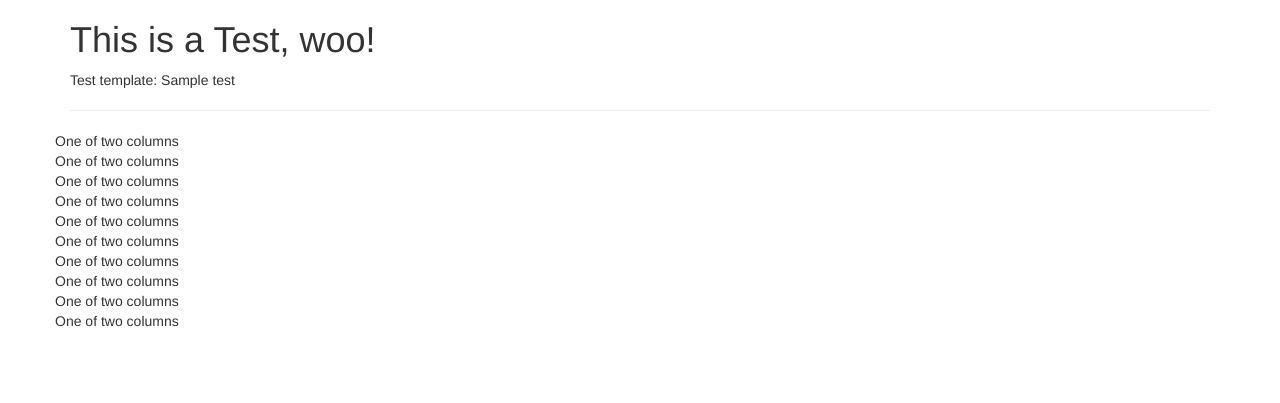
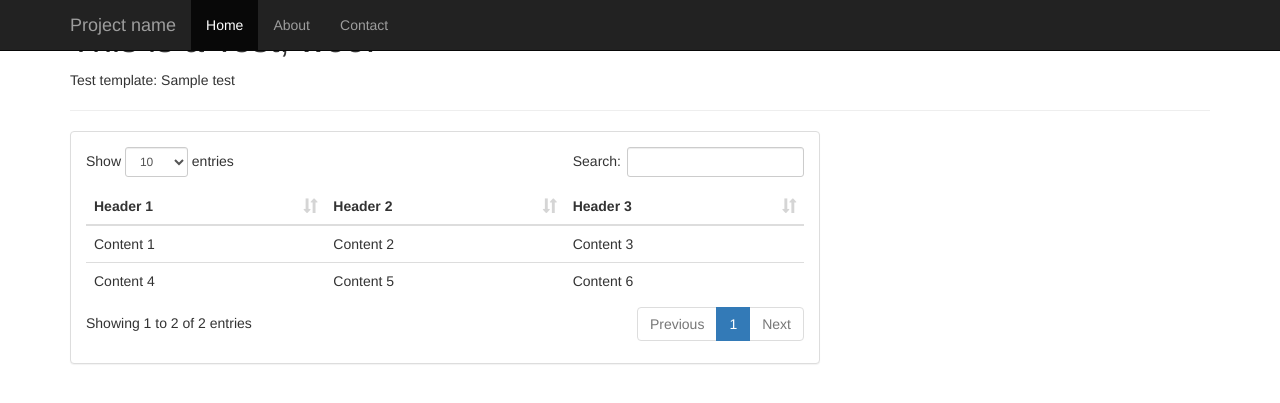
Before and after one commit to Alexceptional/myserver, a Django app: template myapp/templates/base.html in a window 1280 px wide. Shown: the top 403 px of the page. Run offline with Django 3.2, Linux system fonts and the light colour scheme; the template is opened without the code that fills it: most values are stand-ins (such as "Sample title", 1, 10 or a date in 2020); some libraries are stand-ins or nearby versions.

Commit message:
test of nabbed code

```diff
--- a/myapp/templates/base.html
+++ b/myapp/templates/base.html
@@ -25,6 +25,27 @@
 </head>
 <body>
 
+    <nav class="navbar navbar-inverse navbar-fixed-top">
+      <div class="container">
+        <div class="navbar-header">
+          <button type="button" class="navbar-toggle collapsed" data-toggle="collapse" data-target="#navbar" aria-expanded="false" aria-controls="navbar">
+            <span class="sr-only">Toggle navigation</span>
+            <span class="icon-bar"></span>
+            <span class="icon-bar"></span>
+            <span class="icon-bar"></span>
+          </button>
+          <a class="navbar-brand" href="#">Project name</a>
+        </div>
+        <div id="navbar" class="collapse navbar-collapse">
+          <ul class="nav navbar-nav">
+            <li class="active"><a href="#">Home</a></li>
+            <li><a href="#about">About</a></li>
+            <li><a href="#contact">Contact</a></li>
+          </ul>
+        </div><!--/.nav-collapse -->
+      </div>
+    </nav>
+
     <div class="container">
 
         <h1>This is a Test, woo!</h1>
@@ -33,89 +54,47 @@
 
         <hr>
 
-        <div class="row justify-content-start">
-            <div class="col-4">
-                One of two columns
+        <div class="row justify-content-center">
+
+            <div class="col-lg-8">
+
+                <div class="panel panel-default">
+
+                    <div class="panel-body" >
+
+                        <table id="virgin-table" class="table table-hover">
+
+                            <thead>
+                                <tr>
+                                    <th>Header 1</th>
+                                    <th>Header 2</th>
+                                    <th>Header 3</th>
+                                </tr>
+                            </thead>
+                            <tbody>
+
+                                <tr>
+                                    <td>Content 1</td>
+                                    <td>Content 2</td>
+                                    <td>Content 3</td>
+                                </tr>
+
+                                <tr>
+                                    <td>Content 4</td>
+                                    <td>Content 5</td>
+                                    <td>Content 6</td>
+                                </tr>
+
+                            </tbody>
+                        </table>
+
+                    </div>
+
+                </div>
+
             </div>
-            <div class="col-4">
-                One of two columns
-            </div>
+
         </div>
-        <div class="row justify-content-center">
-            <div class="col-4">
-                One of two columns
-            </div>
-            <div class="col-4">
-                One of two columns
-            </div>
-        </div>
-        <div class="row justify-content-end">
-            <div class="col-4">
-                One of two columns
-            </div>
-            <div class="col-4">
-                One of two columns
-            </div>
-        </div>
-        <div class="row justify-content-around">
-            <div class="col-4">
-                One of two columns
-            </div>
-            <div class="col-4">
-                One of two columns
-            </div>
-        </div>
-        <div class="row justify-content-between">
-            <div class="col-4">
-                One of two columns
-            </div>
-            <div class="col-4">
-                One of two columns
-            </div>
-        </div>
-
-
-        <!--<div class="row justify-content-center">-->
-
-            <!--<div class="col-lg-8">-->
-
-                <!--<div class="panel panel-default">-->
-
-                    <!--<div class="panel-body" >-->
-
-                        <!--<table id="virgin-table" class="table table-hover">-->
-
-                            <!--<thead>-->
-                                <!--<tr>-->
-                                    <!--<th>Header 1</th>-->
-                                    <!--<th>Header 2</th>-->
-                                    <!--<th>Header 3</th>-->
-                                <!--</tr>-->
-                            <!--</thead>-->
-                            <!--<tbody>-->
-
-                                <!--<tr>-->
-                                    <!--<td>Content 1</td>-->
-                                    <!--<td>Content 2</td>-->
-                                    <!--<td>Content 3</td>-->
-                                <!--</tr>-->
-
-                                <!--<tr>-->
-                                    <!--<td>Content 4</td>-->
-                                    <!--<td>Content 5</td>-->
-                                    <!--<td>Content 6</td>-->
-                                <!--</tr>-->
-
-                            <!--</tbody>-->
-                        <!--</table>-->
-
-                    <!--</div>-->
-
-                <!--</div>-->
-
-            <!--</div>-->
-
-        <!--</div>-->
 
     </div>
 
```
